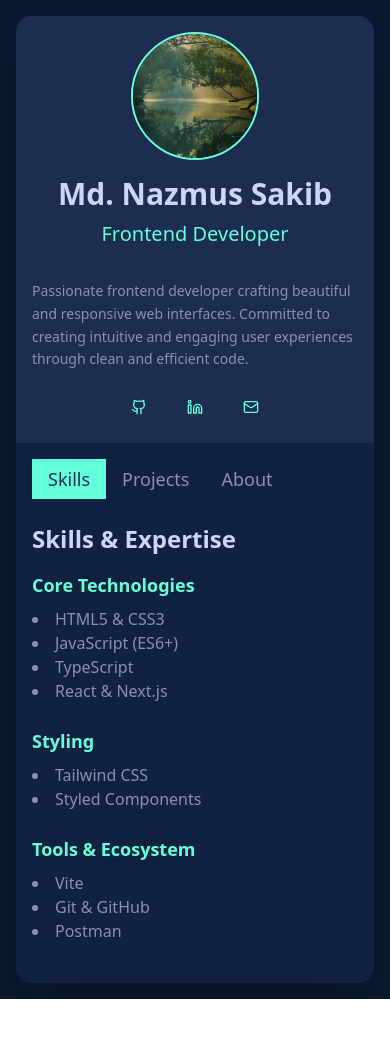
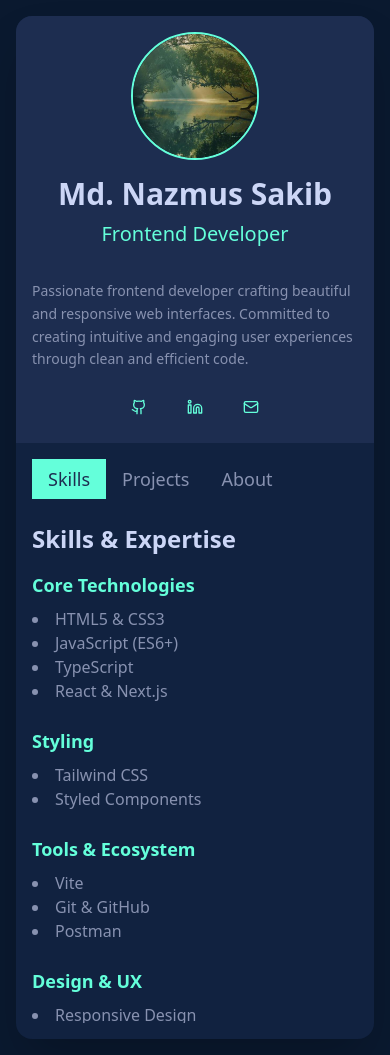
Before and after one commit to searchsakib/searchsakib.github.io, a Next.js app: page / in a window 390 px wide. Before the commit the page ends 999 px from the top, so only its background shows below. Built offline with nearby package versions, Linux system fonts and the light colour scheme.

Commit message:
fix: can't see skills,projects,about in mobile landscape orientation

```diff
--- a/src/app/page.tsx
+++ b/src/app/page.tsx
@@ -147,7 +147,7 @@ export default function Portfolio() {
             ref={contentRef}
             className="flex-grow overflow-y-auto pr-4 custom-scrollbar"
             style={{
-              height: "calc(100vh - 400px)",
+              minHeight: "300px",
               maxHeight: "500px",
             }}
           >
```
